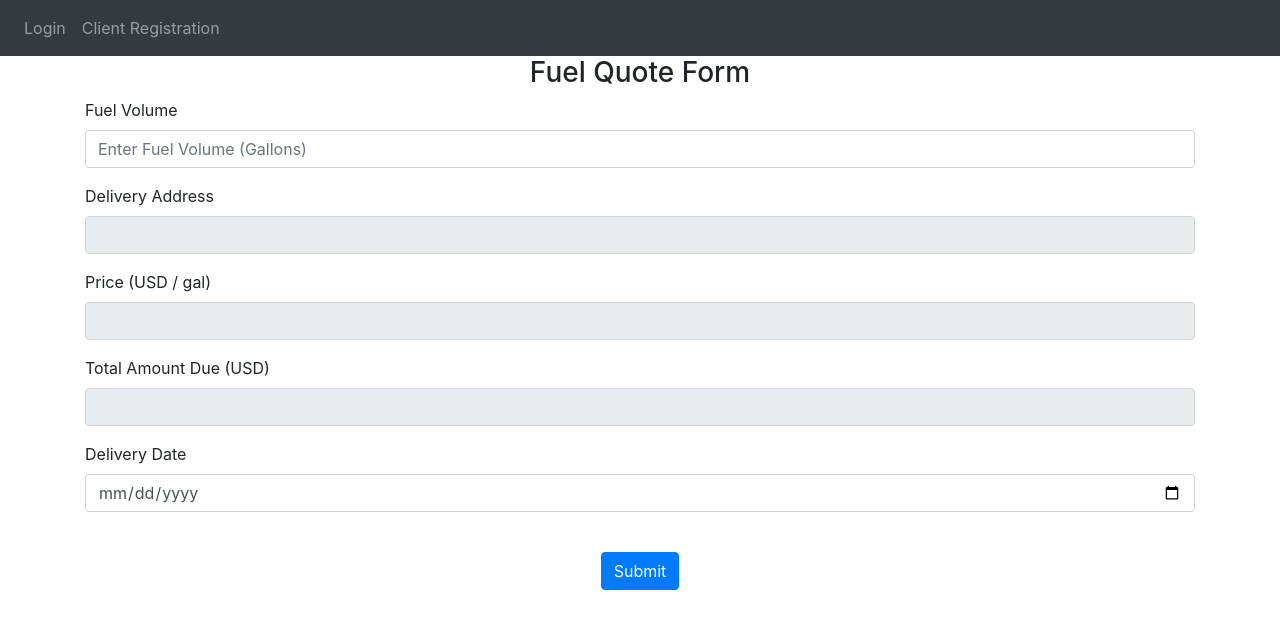
After one commit to DKramer1234/COSC-4353-Group-15-Spring-2024, a Flask app: page /quoteform in a window 1280 px wide. The commit adds this page. Shown: the top 629 px of the page. Run offline with Flask 3, Linux system fonts and the light colour scheme; some libraries are stand-ins or nearby versions.

Commit message:
quoteform webpage

```diff
--- a/website/auth.py
+++ b/website/auth.py
@@ -62,3 +62,13 @@ def client_registration():
 @auth.route('/profile_management', methods=['GET', 'POST'])
 def profile_management():
     return "<p>Profile Management</p>"
+
+@auth.route('/quoteform', methods=['GET', 'POST'])
+def quoteform(): # will need login required eventually
+    # TO DO: FUNCTION DEFINITION
+    return render_template('quoteform.html', user=current_user)
+
+@auth.route('/history', methods=['GET', 'POST'])
+def history():
+    quotehist = []
+    return render_template('history.html', user=current_user)
--- a/website/templates/base.html
+++ b/website/templates/base.html
@@ -30,8 +30,8 @@
       <div class="collapse navbar-collapse" id="navbar">
         <div class="navbar-nav">
           {% if user.is_authenticated %}
-          <a class="nav-item nav-link" id="home" href="/">Home</a>
           <a class="nav-item nav-link" id="logout" href="/logout">Logout</a>
+          <a class="nav-item nav-link" id="quoteform" href="/quoteform">Fuel Quote Form</a>
           {% else %}
           <a class="nav-item nav-link" id="login" href="/login">Login</a>
           <a class="nav-item nav-link" id="client_registration" href="/client_registration">Client Registration</a>
--- /dev/null
+++ b/website/templates/quoteform.html
@@ -0,0 +1,61 @@
+{% extends "base.html" %} {% block title %}Fuel Quote Form{% endblock %} {% block content %}
+    <form method="POST">
+        <h3 align="center">Fuel Quote Form</h3>
+        <div class="form-group">
+            <label for="gallons">Fuel Volume</label>
+                <input
+                    type="number"
+                    class="form-control"
+                    id="gallons"
+                    name="gallons"
+                    placeholder="Enter Fuel Volume (Gallons)"
+                />
+        </div>
+        <div class="form-group">
+            <label for="address">Delivery Address</label>
+                <input
+                    type="text"
+                    class="form-control"
+                    id="address"
+                    name="address"
+                    readonly
+                    placeholder=""
+                />
+        </div>
+        <div class="form-group">
+            <label for="price">Price (USD / gal)</label>
+                <input
+                    type="number"
+                    class="form-control"
+                    id="price"
+                    name="price"
+                    readonly
+                    placeholder=""
+                />
+        </div>
+        <div class="form-group">
+            <label for="total">Total Amount Due (USD)</label>
+                <input
+                    type="number"
+                    class="form-control"
+                    id="total"
+                    name="total"
+                    readonly
+                    placeholder=""
+                />
+        </div>
+        <div class="form-group">
+            <label for="date">Delivery Date</label>
+                <input
+                    type="date"
+                    class="form-control"
+                    id="date"
+                    name="date"
+                />
+        </div>
+    </form>
+    <br />
+    <h3 align="center">
+      <button type="submit" class="btn btn-primary">Submit</button>
+    </h3>
+{% endblock %}
```
